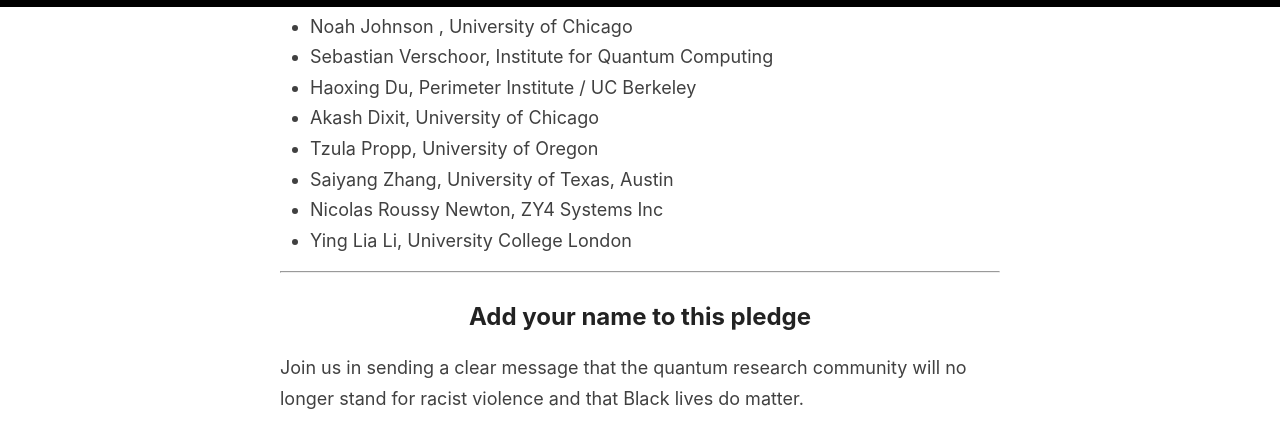
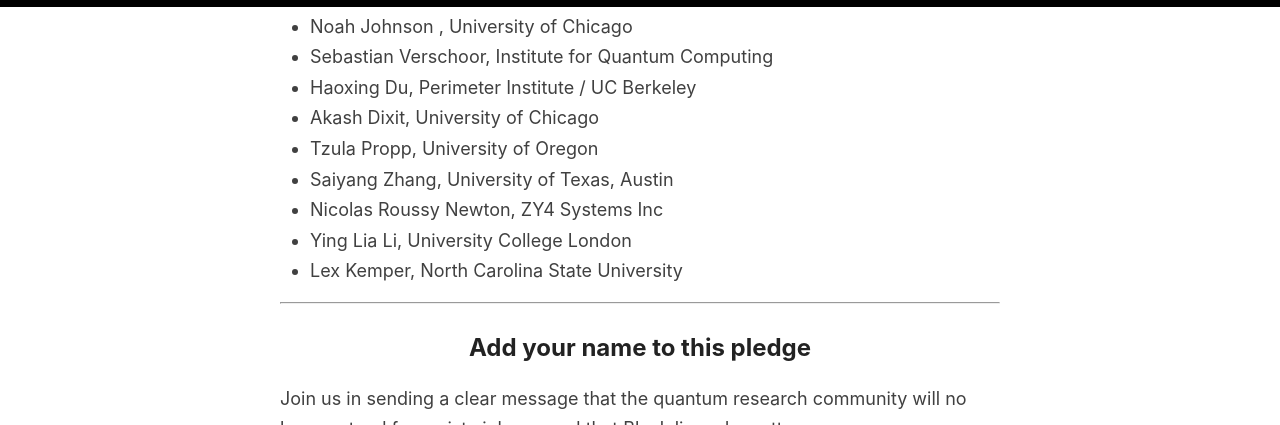
Before and after one commit to quantumforblacklives/quantumforblacklives.github.io, a Jekyll site: the page built from index.html, in a window 1280 px wide and 900 px high, scrolled down 4042 px, cut to the strip 0-425 px from the top of the window. Built offline with Jekyll 4.4.1, drawn with Linux system fonts in a browser that asks for light colours; the list of posts is cut into pages by our own code.

Commit message:
Add signature from Lex Kemper.

```diff
--- a/_includes/signatories.md
+++ b/_includes/signatories.md
@@ -34,3 +34,4 @@
 - Saiyang Zhang, University of Texas,  Austin
 - Nicolas Roussy Newton, ZY4 Systems Inc
 - Ying Lia Li, University College London
+- Lex Kemper, North Carolina State University
```
